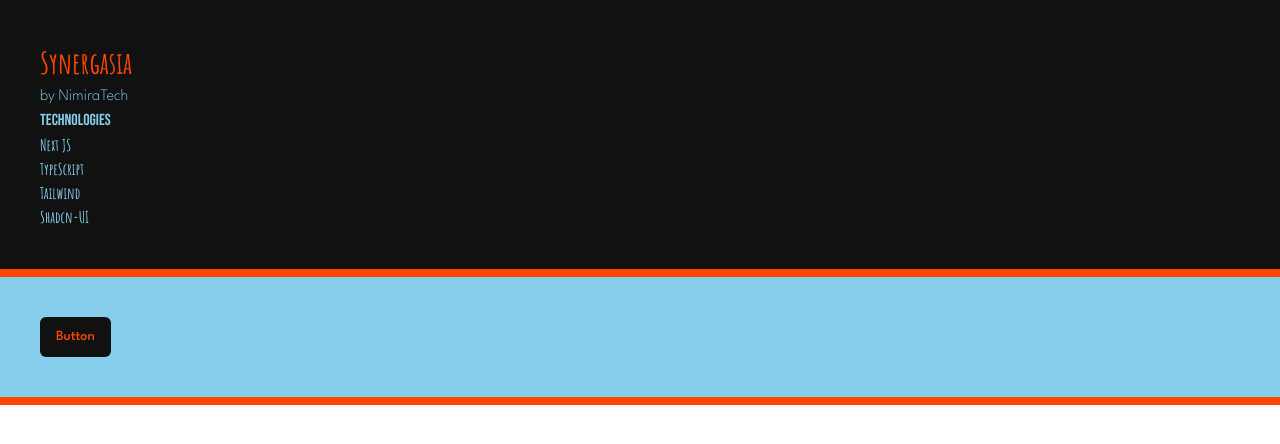
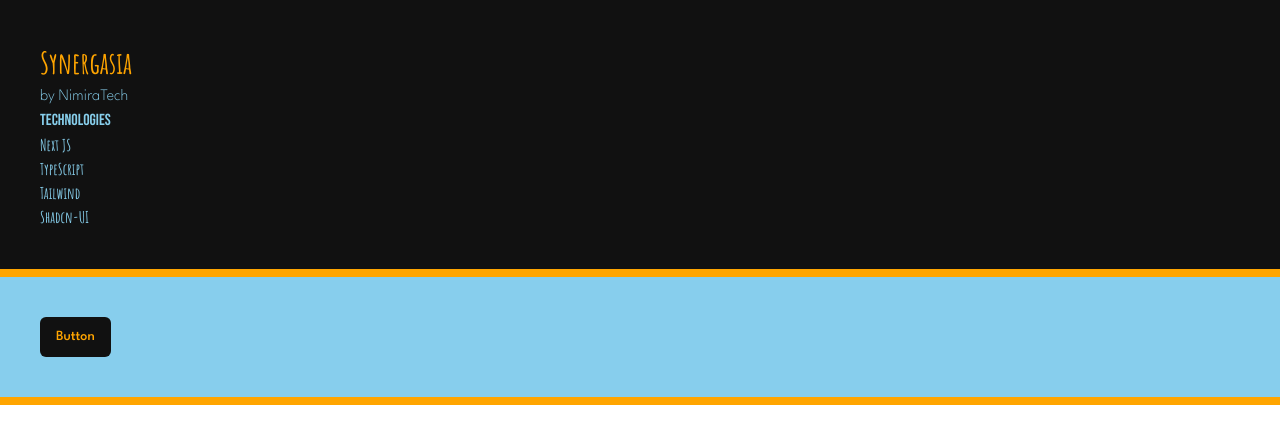
Before and after one commit to Nimira43/Dialogos, a Next.js app: page / in a window 1280 px wide. Shown: the top 444 px of the page. Built offline with nearby package versions, Linux system fonts and the light colour scheme.

Commit message:
Changed Shadcn theme to orange

```diff
--- a/src/app/globals.css
+++ b/src/app/globals.css
@@ -21,57 +21,59 @@
 
 .logo {
   font-size: 30px;
-  color: #ff4500;
+  color: #ffa500;
 }
+
 
 @layer base {
   :root {
     --background: 0 0% 100%;
-    --foreground: 222.2 84% 4.9%;
+    --foreground: 20 14.3% 4.1%;
     --card: 0 0% 100%;
-    --card-foreground: 222.2 84% 4.9%;
+    --card-foreground: 20 14.3% 4.1%;
     --popover: 0 0% 100%;
-    --popover-foreground: 222.2 84% 4.9%;
-    --primary: 222.2 47.4% 11.2%;
-    --primary-foreground: 210 40% 98%;
-    --secondary: 210 40% 96.1%;
-    --secondary-foreground: 222.2 47.4% 11.2%;
-    --muted: 210 40% 96.1%;
-    --muted-foreground: 215.4 16.3% 46.9%;
-    --accent: 210 40% 96.1%;
-    --accent-foreground: 222.2 47.4% 11.2%;
+    --popover-foreground: 20 14.3% 4.1%;
+    --primary: 24.6 95% 53.1%;
+    --primary-foreground: 60 9.1% 97.8%;
+    --secondary: 60 4.8% 95.9%;
+    --secondary-foreground: 24 9.8% 10%;
+    --muted: 60 4.8% 95.9%;
+    --muted-foreground: 25 5.3% 44.7%;
+    --accent: 60 4.8% 95.9%;
+    --accent-foreground: 24 9.8% 10%;
     --destructive: 0 84.2% 60.2%;
-    --destructive-foreground: 210 40% 98%;
-    --border: 214.3 31.8% 91.4%;
-    --input: 214.3 31.8% 91.4%;
-    --ring: 222.2 84% 4.9%;
+    --destructive-foreground: 60 9.1% 97.8%;
+    --border: 20 5.9% 90%;
+    --input: 20 5.9% 90%;
+    --ring: 24.6 95% 53.1%;
+    --radius: 0.5rem;
     --chart-1: 12 76% 61%;
     --chart-2: 173 58% 39%;
     --chart-3: 197 37% 24%;
     --chart-4: 43 74% 66%;
     --chart-5: 27 87% 67%;
-    --radius: 0.5rem;
   }
+
   .dark {
-    --background: 222.2 84% 4.9%;
-    --foreground: 210 40% 98%;
-    --card: 222.2 84% 4.9%;
-    --card-foreground: 210 40% 98%;
-    --popover: 222.2 84% 4.9%;
-    --popover-foreground: 210 40% 98%;
-    --primary: 210 40% 98%;
-    --primary-foreground: 222.2 47.4% 11.2%;
-    --secondary: 217.2 32.6% 17.5%;
-    --secondary-foreground: 210 40% 98%;
-    --muted: 217.2 32.6% 17.5%;
-    --muted-foreground: 215 20.2% 65.1%;
-    --accent: 217.2 32.6% 17.5%;
-    --accent-foreground: 210 40% 98%;
-    --destructive: 0 62.8% 30.6%;
-    --destructive-foreground: 210 40% 98%;
-    --border: 217.2 32.6% 17.5%;
-    --input: 217.2 32.6% 17.5%;
-    --ring: 212.7 26.8% 83.9%;
+    --background: 20 14.3% 4.1%;
+    --foreground: 60 9.1% 97.8%;
+    --card: 20 14.3% 4.1%;
+    --card-foreground: 60 9.1% 97.8%;
+    --popover: 20 14.3% 4.1%;
+    --popover-foreground: 60 9.1% 97.8%;
+    --primary: 20.5 90.2% 48.2%;
+    --primary-foreground: 60 9.1% 97.8%;
+    --secondary: 12 6.5% 15.1%;
+    --secondary-foreground: 60 9.1% 97.8%;
+    --muted: 12 6.5% 15.1%;
+    --muted-foreground: 24 5.4% 63.9%;
+    --accent: 12 6.5% 15.1%;
+    --accent-foreground: 60 9.1% 97.8%;
+    --destructive: 0 72.2% 50.6%;
+    --destructive-foreground: 60 9.1% 97.8%;
+    --border: 12 6.5% 15.1%;
+    --input: 12 6.5% 15.1%;
+    --ring: 20.5 90.2% 48.2%;
     --chart-1: 220 70% 50%;
     --chart-2: 160 60% 45%;
     --chart-3: 30 80% 55%;
--- a/src/app/page.tsx
+++ b/src/app/page.tsx
@@ -4,7 +4,7 @@
 export default function page() {
   return (
     <>
-      <div className='bg-[#111] text-[#87ceeb] p-10 border-b-8 border-[#ff4500]'>
+      <div className='bg-[#111] text-[#87ceeb] p-10 border-b-8 border-[#ffa500]'>
       <h1 className='logo'>Synergasia</h1>
       <p>by NimiraTech</p>
       <h4>Technologies</h4>
@@ -13,7 +13,7 @@
       <h5>Tailwind</h5>
       <h5>Shadcn-UI</h5>
     </div>
-    <div className='bg-[#87ceed] text-[#111] p-10 border-b-8 border-[#ff4500]'>
+    <div className='bg-[#87ceed] text-[#111] p-10 border-b-8 border-[#ffa500]'>
       <Button variant='synergasia'>Button</Button>
     </div>
     </>
--- a/src/components/ui/button.tsx
+++ b/src/components/ui/button.tsx
@@ -18,7 +18,7 @@
           "bg-secondary text-secondary-foreground hover:bg-secondary/80",
         ghost: "hover:bg-accent hover:text-accent-foreground",
         link: "text-primary underline-offset-4 hover:underline",
-        synergasia: "text-[#ff4500] bg-[#111] hover:bg-[#111]/90 hover:text-[#87ceeb]",
+        synergasia: "text-[#ffa500] bg-[#111] hover:bg-[#111]/90 hover:text-[#87ceeb]",
       },
       size: {
         default: "h-10 px-4 py-2",
```
